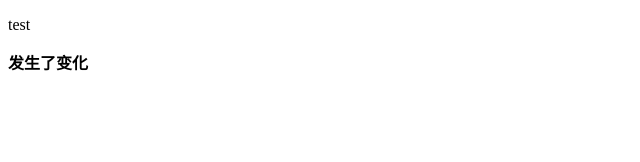
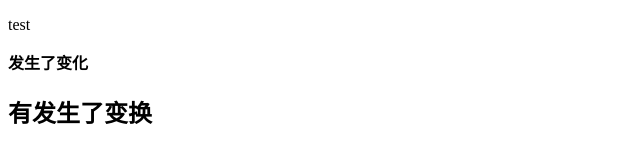
Before and after one commit to DbPtZn/git-demo, a plain HTML site: page index.html in a window 1280 px wide. Shown: the whole page, without its empty margins (0-640 px from the left). Drawn offline with Linux system fonts and the light colour scheme.

Commit message:
A程序员第三次提交

```diff
--- a/index.html
+++ b/index.html
@@ -8,5 +8,6 @@
 <body>
     <p>test</p>
     <b>发生了变化</b>
+    <h2>有发生了变换</h2>
 </body>
 </html>
```
